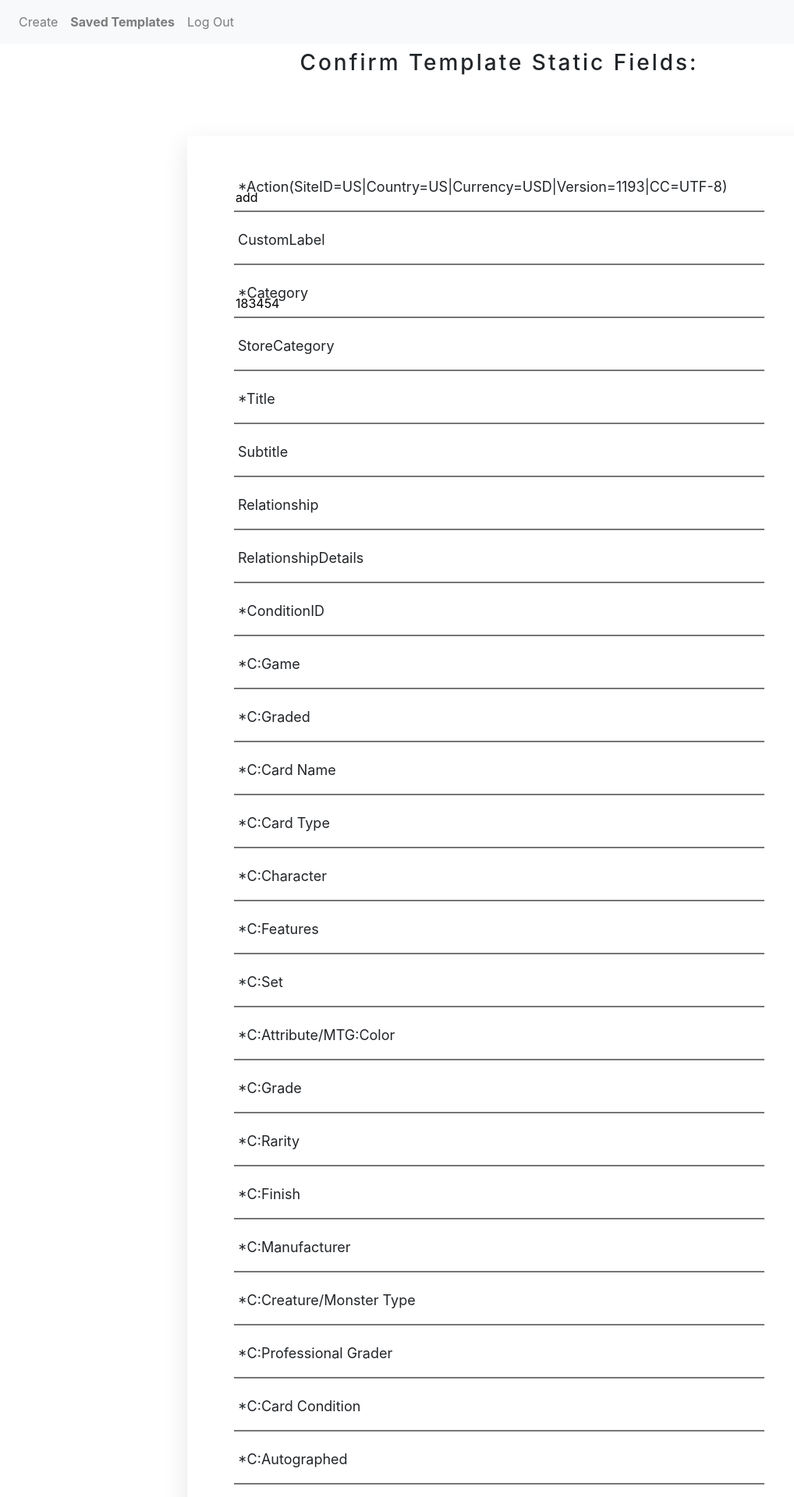
After one commit to mkaramurzin/ebay-file-exchange-tool, a Django app: page /template/1 in a window 1280 px wide. The commit adds this page. Shown: the top 1920 px of the page at 78% size, without its empty margins (0-1018 px from the left). Run offline with Django 4.2, Linux system fonts and the light colour scheme; a user stored in the database is signed in; data comes from the database, SQL or seed files in the repository; both versions use the stored data as it was after the commit; some libraries are stand-ins or nearby versions.

Commit message:
began implementing functionality for logged-in users

```diff
--- a/file_exchange/models.py
+++ b/file_exchange/models.py
@@ -19,3 +19,8 @@ class File(models.Model):
     headers = models.ManyToManyField(Field)
     static = models.ManyToManyField(Field, related_name="static_fields")
     listings = models.ManyToManyField(ListingInfo, related_name="unique_fields")
+
+class SavedTemplate(models.Model):
+    user = models.ForeignKey(User, on_delete=models.CASCADE)
+    name = models.CharField(max_length=31)
+    file = models.ForeignKey(File, on_delete=models.CASCADE)
--- a/file_exchange/static/file_exchange/styles.css
+++ b/file_exchange/static/file_exchange/styles.css
@@ -49,3 +49,24 @@
 .form .input-text.not-empty + .label {
     transform: translateY(-24px);
 }
+
+.template {
+    border: 1px solid grey;
+    border-radius: 5px;
+    margin-top: 20px;
+    width: 100%;
+    height: 75px;
+}
+
+.template h5 {
+    text-align: center;
+    letter-spacing: 3px;
+    line-height: 48px;
+}
+
+h3 {
+    text-align: center;
+    letter-spacing: 3px;
+    line-height: 48px;
+    padding-bottom: 20px;
+}
--- a/file_exchange/templates/file_exchange/layout.html
+++ b/file_exchange/templates/file_exchange/layout.html
@@ -9,7 +9,7 @@
         {% block script %}
         {% endblock %}
     </head>
-    <body class="container">
+
 
         <nav class="navbar navbar-expand-lg navbar-light bg-light">
 
@@ -20,7 +20,7 @@
                 </li>
                 {% if request.user.is_authenticated %}
                     <li class="nav-item">
-                        <a class="nav-link" href="{% url 'profile' username=request.user.username %}"><strong>{{ request.user.username }}</strong></a>
+                        <a class="nav-link" href="{% url 'templates' %}"><strong>Saved Templates</strong></a>
                     </li>
                 {% endif %}
                 {% if request.user.is_authenticated %}
@@ -41,5 +41,5 @@
 
         {% block body %}
         {% endblock %}
-    </body>
+
 </html>
--- /dev/null
+++ b/file_exchange/templates/file_exchange/template.html
@@ -0,0 +1,36 @@
+{% extends "file_exchange/layout.html" %}
+{% load static %}
+
+{% block body %}
+    <section class="form-section">
+        <h3 class="title">Confirm Template Static Fields:</h3>
+        <form method="POST" action="{% url 'unique' %}">
+            <div class="form row">
+                <div class="container">
+                    {% for field in inputs %}
+                    <div class="form-field col-lg 6">
+
+                        {% if 'file_id' in field.name %}
+                            <div>
+                                <input id="file-id" value="{{ field.value }}" type="text" name="file_id" hidden>
+                            </div>
+                        {% elif 'skip' in field.name %}
+                            <input name="skip" value="skip" hidden>
+                        {% else %}
+                            <div>
+                                {% if "*" in field.name %}
+                                <input id="{{ field.id }}" class="input-text" value="{{ field.value }}" type="text" name="{{ field.name }}">
+                                {% else %}
+                                <input id="{{ field.id }}" class="input-text" value="{{ field.value }}" type="text" name="{{ field.name }}">
+                                {% endif %}
+                                <label for="{{ value.id}}" class="label">{{ field.name }}</label>
+                            </div>
+                        {% endif %}
+                    </div>
+                    {% endfor %}
+                    <button type="submit" name="next" value="next" class="btn btn-primary">Continue</button>
+                </div>
+            </div>
+        </form>
+    </section>
+{% endblock %}
--- a/file_exchange/urls.py
+++ b/file_exchange/urls.py
@@ -9,5 +9,7 @@ urlpatterns = [
     path("register", views.register, name="register"),
     path("static", views.static, name="static"),
     path("unique", views.unique, name="unique"),
-    path("download/<int:id>", views.download, name="download")
+    path("download/<int:id>", views.download, name="download"),
+    path("templates", views.templates, name="templates"),
+    path("template/<int:id>", views.template, name="template")
 ]
--- a/file_exchange/views.py
+++ b/file_exchange/views.py
@@ -10,8 +10,9 @@ import csv
 from tempfile import NamedTemporaryFile
 import shutil
 import json
+from datetime import datetime
 
-from . models import ListingInfo, User, File, Field
+from . models import ListingInfo, SavedTemplate, User, File, Field
 
 # Create your views here.
 
@@ -81,20 +82,26 @@ def index(request):
             for chunk in file.chunks():
                 destination.write(chunk)
 
-        tempfile = NamedTemporaryFile('wt', delete=False, encoding="utf8")
+        # tempfile = NamedTemporaryFile('wt', delete=False, encoding="utf8")
         filename = f'templates/{new_file.csv_dir}'
 
-        with open(filename, 'rt', encoding="utf8", newline='') as inp, tempfile:
-            reader = csv.reader(inp)
-            writer = csv.writer(tempfile)
+        now = datetime.now()
+        dt_string = now.strftime("%d-%m-%Y-%H-%M-%S")
 
-            var = next(reader)
-            writer.writerow(next(reader))
+        with open(filename, 'rt', encoding="utf8", newline='') as inp:
+            filename = 'templates/ebay-listings-' + str(dt_string) + '.csv'
+            with open(filename, 'wt', encoding="utf8") as out:
+                reader = csv.reader(inp)
+                writer = csv.writer(out)
 
-            reader = list(csv.reader(inp))
-            cat_id = reader[4][1]
-        shutil.move(tempfile.name, filename)
+                next(reader)
+                writer.writerow(next(reader))
 
+                reader = list(csv.reader(inp))
+                cat_id = reader[4][1]
+        # shutil.move(tempfile.name, filename)
+
+        new_file.csv_dir = filename
         # fill fields
         with open(filename, 'rt', encoding="utf8", newline='') as inp:
             reader = csv.reader(inp)
@@ -143,10 +150,16 @@ def static(request):
     inputs = request.POST.keys()
 
     for input in inputs:
+        if input == 'save':
+            continue
         field = Field(name=input, value=request.POST[input])
         field.save()
         new_file.static.add(field)
         new_file.save()
+
+    if request.user.is_authenticated:
+        if request.POST['save'] != 'False':
+            template = SavedTemplate.objects.create(user=request.user, name=request.POST['save'], file=new_file)
 
     return render(request, "file_exchange/unique.html", {
         "inputs": new_file.static.all()
@@ -220,3 +233,24 @@ def download(request, id):
     response = HttpResponse(data)
     response['Content-Disposition'] = 'attachment; filename="listings.csv"'
     return response
+
+def templates(request):
+    if request.user.id is None:
+        return HttpResponseRedirect(reverse('login'))
+
+    return render(request, "file_exchange/templates.html", {
+        "templates": SavedTemplate.objects.filter(user=request.user).all
+    })
+
+def template(request, id):
+    template = SavedTemplate.objects.get(id=id)
+    new_file = template.file
+
+    # field = Field(name='skip', value='skip')
+    # field.save()
+    # new_file.static.add(field)
+    # new_file.save()
+
+    return render(request, "file_exchange/template.html", {
+        "inputs": new_file.static.all()
+    })
--- a/templates/eBay-category-listing-template-Jul-28-2022-16-58-49.csv
+++ /dev/null
@@ -1,4 +0,0 @@
-*Action(SiteID=US|Country=US|Currency=USD|Version=1193|CC=UTF-8),CustomLabel,*Category,StoreCategory,*Title,Subtitle,Relationship,RelationshipDetails,*ConditionID,C:Date of Publication,C:Original/Facsimile,C:Subject,C:Special Attributes,C:Binding,C:Language,C:Region,C:Publisher,C:Place of Publication,C:Author,C:California Prop 65 Warning,PicURL,GalleryType,*Description,*Format,*Duration,*StartPrice,BuyItNowPrice,*Quantity,PayPalAccepted,PayPalEmailAddress,ImmediatePayRequired,PaymentInstructions,*Location,ShippingType,ShippingService-1:Option,ShippingService-1:Cost,ShippingService-2:Option,ShippingService-2:Cost,*DispatchTimeMax,PromotionalShippingDiscount,ShippingDiscountProfileID,*ReturnsAcceptedOption,ReturnsWithinOption,RefundOption,ShippingCostPaidByOption,AdditionalDetails,TakeBackPolicyID,ProductCompliancePolicyID
-add,,22422,,,,,,,,,,,,,,,,,,,,,,,,,,,,,,,,,,,,,,,,,,,,,,next
-add,,22422,,,,,,,,,,,,,,,,,,,,,,,,,,,,,,,,,,,,,,,,,,,,,,next
-add,,22422,,mtg,,,,,,,,,,,,,,,,,,,,,,,,,,,,,,,,,,,,,,,,,,,
--- /dev/null
+++ b/templates/ebay-listings-07-08-2022-17-10-23.csv
@@ -0,0 +1 @@
+*Action(SiteID=US|Country=US|Currency=USD|Version=1193|CC=UTF-8),CustomLabel,*Category,StoreCategory,*Title,Subtitle,Relationship,RelationshipDetails,*ConditionID,*C:Game,*C:Graded,*C:Card Name,*C:Card Type,*C:Character,*C:Features,*C:Set,*C:Attribute/MTG:Color,*C:Grade,*C:Rarity,*C:Finish,*C:Manufacturer,*C:Creature/Monster Type,*C:Professional Grader,*C:Card Condition,*C:Autographed,*C:Card Number,*C:Certification Number,C:Speciality,C:Age Level,C:Language,C:Card Size,C:Stage,C:Year Manufactured,C:Material,C:Country/Region of Manufacture,C:Convention/Event,C:Vintage,C:Signed By,C:Autograph Authentication,C:Autograph Format,C:Illustrator,C:HP,C:Custom Bundle,C:Attack/Power,C:Defense/Toughness,C:California Prop 65 Warning,C:Cost,C:Autograph Authentication Number,C:Bundle Description,PicURL,GalleryType,*Description,*Format,*Duration,*StartPrice,BuyItNowPrice,*Quantity,PayPalAccepted,PayPalEmailAddress,ImmediatePayRequired,PaymentInstructions,*Location,ShippingType,ShippingService-1:Option,ShippingService-1:Cost,ShippingService-2:Option,ShippingService-2:Cost,*DispatchTimeMax,PromotionalShippingDiscount,ShippingDiscountProfileID,*ReturnsAcceptedOption,ReturnsWithinOption,RefundOption,ShippingCostPaidByOption,AdditionalDetails,TakeBackPolicyID,ProductCompliancePolicyID
```
Also changed, not shown: file_exchange/templates/file_exchange/static_fields.html (+15 -0 lines), file_exchange/templates/file_exchange/templates.html (added, +17 -0 lines), db.sqlite3, file_exchange/migrations/0008_savedtemplate.py (added), templates/eBay-category-listing-template-Jul-26-2022-14-44-16.csv.
